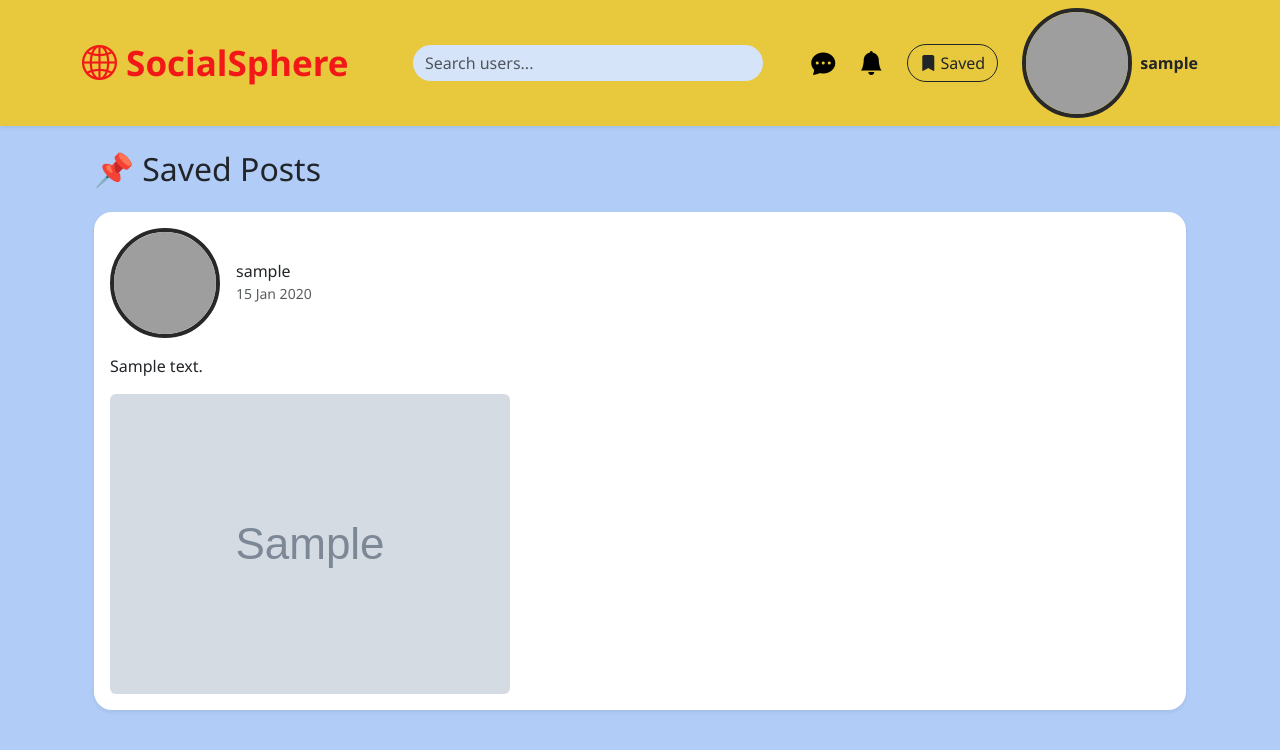
After one commit to Aryanji4201/SocialSphere, a Flask app: page /saved-posts in a window 1280 px wide. The commit adds this page. Shown: the top 750 px of the page. Run offline with Flask 3, Linux system fonts and the light colour scheme; a user stored in the database is signed in; tables that the repository leaves empty hold one stand-in row (values such as "Sample post"); grey boxes marked "Sample" are stand-in pictures; grey boxes are pictures that could not be loaded.

Commit message:
Add save posts functionality

```diff
--- a/app/__init__.py
+++ b/app/__init__.py
@@ -16,6 +16,7 @@ def create_app():
     from app.routes.search import search
     from app.routes.message import message
     from app.routes.save import save
+    from app.routes.saved import saved
 
     app = Flask(__name__)
 
@@ -44,5 +45,6 @@ def create_app():
     app.register_blueprint(search)
     app.register_blueprint(message)
     app.register_blueprint(save)
+    app.register_blueprint(saved)
 
     return app
--- /dev/null
+++ b/app/routes/saved.py
@@ -0,0 +1,20 @@
+from flask import Blueprint, render_template
+from flask_login import login_required, current_user
+
+from app.models.saved_post import SavedPost
+
+saved = Blueprint("saved", __name__)
+
+
+@saved.route("/saved-posts")
+@login_required
+def saved_posts():
+
+    saved_posts = SavedPost.query.filter_by(
+        user_id=current_user.id
+    ).all()
+
+    return render_template(
+        "saved_posts.html",
+        saved_posts=saved_posts
+    )
--- a/app/templates/base.html
+++ b/app/templates/base.html
@@ -81,6 +81,15 @@
                 class="text-decoration-none">
 
                 <i class="bi bi-bell-fill nav-icon"></i>
+
+            </a>
+            <a
+                href="{{ url_for('saved.saved_posts') }}"
+                class="btn btn-outline-dark">
+
+                <i class="bi bi-bookmark-fill"></i>
+
+                Saved
 
             </a>
 
--- /dev/null
+++ b/app/templates/saved_posts.html
@@ -0,0 +1,78 @@
+{% extends "base.html" %}
+
+{% block content %}
+
+<div class="container">
+
+    <h2 class="mb-4">
+        📌 Saved Posts
+    </h2>
+
+    {% if saved_posts %}
+
+        {% for saved in saved_posts %}
+
+        {% set post = saved.post %}
+
+        <div class="card shadow-sm mb-4">
+
+            <div class="card-body">
+
+                <div class="d-flex align-items-center mb-3">
+
+                    <img
+                        src="https://ui-avatars.com/api/?name={{ post.author.username }}"
+                        width="50"
+                        class="rounded-circle">
+
+                    <div class="ms-3">
+
+                        <h6 class="mb-0">
+
+                            {{ post.author.username }}
+
+                        </h6>
+
+                        <small class="text-muted">
+
+                            {{ post.created_at.strftime("%d %b %Y") }}
+
+                        </small>
+
+                    </div>
+
+                </div>
+
+                <p>
+
+                    {{ post.content }}
+
+                </p>
+
+                {% if post.image %}
+
+                <img
+                    src="{{ url_for('static', filename='uploads/' + post.image) }}"
+                    class="img-fluid rounded">
+
+                {% endif %}
+
+            </div>
+
+        </div>
+
+        {% endfor %}
+
+    {% else %}
+
+        <div class="alert alert-info">
+
+            You haven't saved any posts yet.
+
+        </div>
+
+    {% endif %}
+
+</div>
+
+{% endblock %}
```
